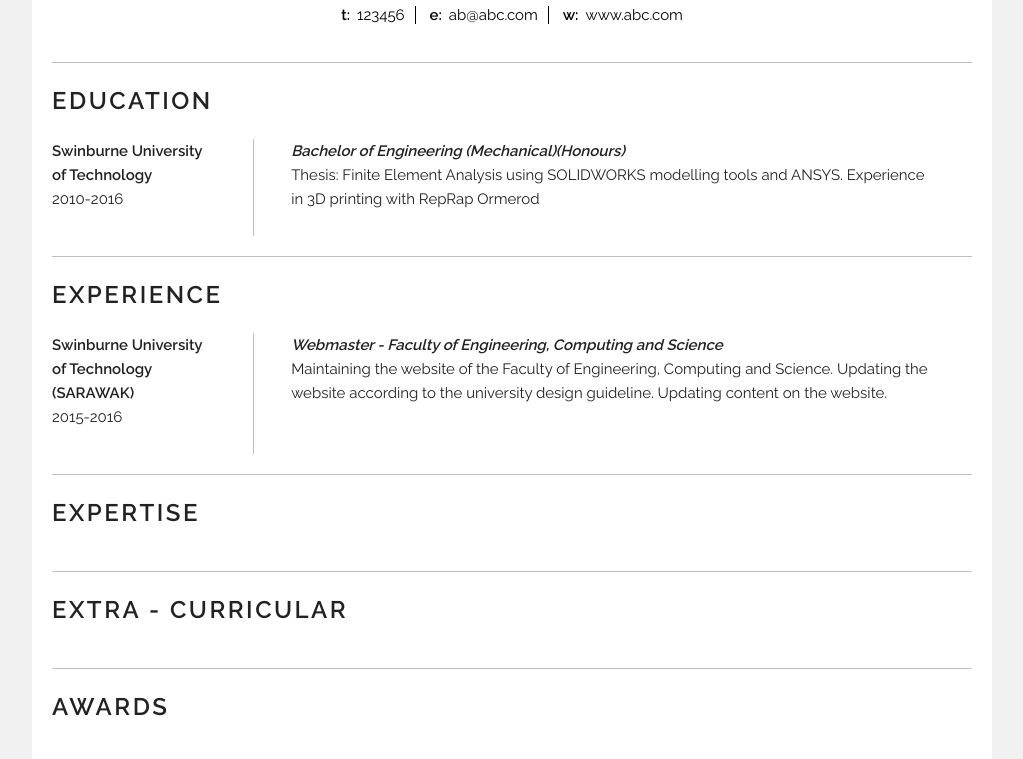
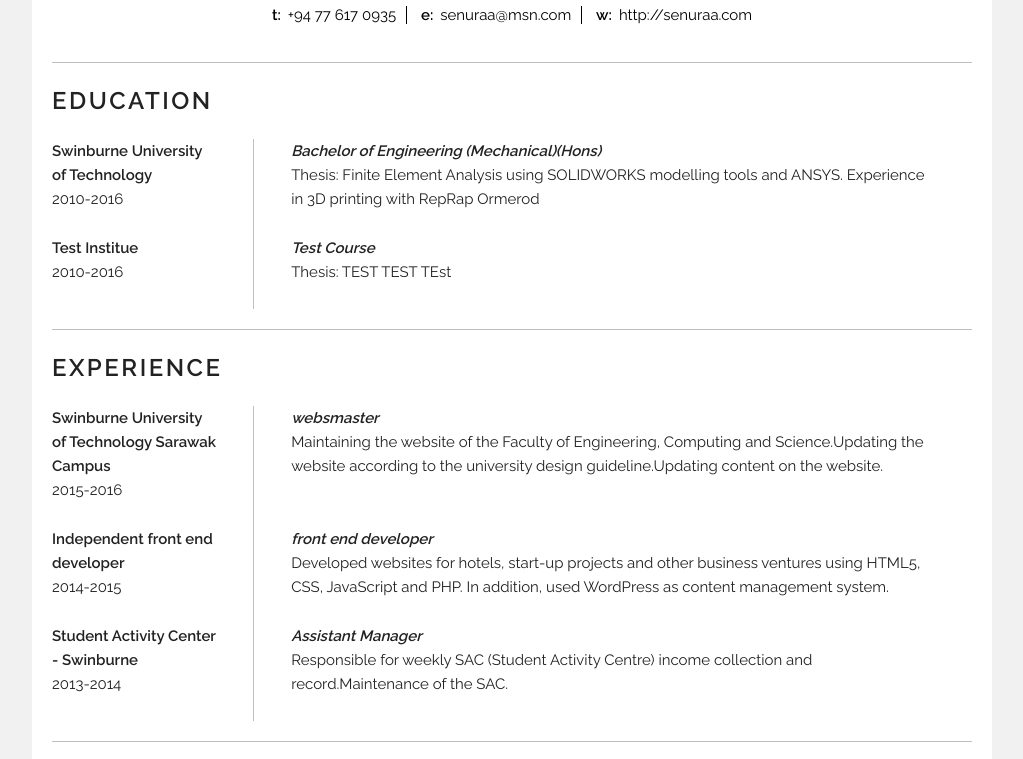
Before and after one commit to senuraa/resumejson, a website: page index.html in a window 1280 px wide. Shown: the part 91-850 px from the top of the page, without its empty margins (128-1151 px from the left). Drawn offline with nearby package versions, Linux system fonts and the light colour scheme.

Commit message:
Halfway through connecting the JSON file

```diff
--- a/index.html
+++ b/index.html
@@ -4,7 +4,6 @@
 <head>
     <meta charset="utf-8">
     <title>Senura Seneviratne | Resume
-
     </title>
     <meta name="description" content="I'm Senura a front-end devolper with a passion for creating beautiful user experiences.">
     <meta name="author" content="Senura Seneviratne">
@@ -12,25 +11,25 @@
     <link href='//fonts.googleapis.com/css?family=Raleway:400,300,600' rel='stylesheet' type='text/css'>
     <link rel="stylesheet" href="css/normalize.css">
     <link rel="stylesheet" href="css/style.css">
-
+    <script src="https://code.jquery.com/jquery-3.1.1.min.js"></script>
 </head>
 
 <body>
     <div class="container">
         <div class="header">
             <div class="row">
-                <h1>Senura Seneviratne</h1>
+                <h1 id="name"></h1>
             </div>
             <div class="row">
                 <div class="address">
-                    <p>321/3, Kalapaluwawa,Rajagiriya. SRI LANKA</p>
+                    <p id="address"></p>
                 </div>
             </div>
             <div class="row">
                 <ul>
-                    <li><a><span>t:</span>123456</a></li>
-                    <li><a><span>e:</span>ab@abc.com</a></li>
-                    <li><a><span>w:</span>www.abc.com</a></li>
+                    <li><a id= "tel"></a></li>
+                    <li><a id="email"></a></li>
+                    <li><a id="website"></a></li>
                 </ul>
             </div>
         </div>
@@ -38,31 +37,33 @@
             <div class="row">
                 <h5>EDUCATION</h3>
             </div>
-            <div class="row">
-                <div class="three columns left--pane">
-                    <h6>Swinburne University of Technology</h5>
-                    <p class="years">2010-2016</p>
-                </div>
-                <div class="nine columns right--pane">
-                    <p class="title--right">Bachelor of Engineering (Mechanical)(Honours)</p>
-                    <p class="desc">Thesis: Finite Element Analysis using SOLIDWORKS modelling tools and ANSYS. Experience in 3D printing with RepRap Ormerod</p>
-                </div>
-            </div>
+            <div id="education"></div>
+            <!--<div class="row">-->
+            <!--    <div class="three columns left--pane">-->
+            <!--        <h6>Swinburne University of Technology</h5>-->
+            <!--        <p class="years">2010-2016</p>-->
+            <!--    </div>-->
+            <!--    <div class="nine columns right--pane">-->
+            <!--        <p class="title--right">Bachelor of Engineering (Mechanical)(Honours)</p>-->
+            <!--        <p class="desc">Thesis: Finite Element Analysis using SOLIDWORKS modelling tools and ANSYS. Experience in 3D printing with RepRap Ormerod</p>-->
+            <!--    </div>-->
+            <!--</div>-->
         </div>
         <div class="experience">
             <div class="row">
                 <h5>experience</h5>
             </div>
-            <div class="row">
-                <div class="three columns left--pane">
-                    <h6>Swinburne University of Technology (SARAWAK)</h5>
-                    <p class="years">2015-2016</p>
-                </div>
-                <div class="nine columns right--pane">
-                    <p class="title--right">Webmaster - Faculty of Engineering, Computing and Science</p>
-                    <p class="desc">Maintaining the website of the Faculty of Engineering, Computing and Science. Updating the website according to the university design guideline. Updating content on the website.</p>
-                </div>
-            </div>
+            <div id="work"></div>
+            <!--<div class="row">-->
+            <!--    <div class="three columns left--pane">-->
+            <!--        <h6>Swinburne University of Technology (SARAWAK)</h5>-->
+            <!--        <p class="years">2015-2016</p>-->
+            <!--    </div>-->
+            <!--    <div class="nine columns right--pane">-->
+            <!--        <p class="title--right">Webmaster - Faculty of Engineering, Computing and Science</p>-->
+            <!--        <p class="desc">Maintaining the website of the Faculty of Engineering, Computing and Science. Updating the website according to the university design guideline. Updating content on the website.</p>-->
+            <!--    </div>-->
+            <!--</div>-->
         </div>
         <div class="skills">
             <div class="row">
@@ -90,7 +91,7 @@
         </div>
 
     </div>
-
+<script src="js/main.js"></script>
 </body>
 
 </html>
--- /dev/null
+++ b/js/main.js
@@ -0,0 +1,45 @@
+var json = (function() {
+    var json = null;
+    $.ajax({
+        'async': false,
+        'global': false,
+        'url': "js/resume.json",
+        'dataType': "json",
+        'success': function(data) {
+            json = data;
+        }
+    });
+    return json;
+})();
+$(document).ready(function() {
+    headerdata();
+    edudata();
+    workdata();
+});
+
+function headerdata() {
+    document.getElementById("name").innerHTML = json.personal.name;
+    document.getElementById("address").innerHTML = json.personal.address;
+    document.getElementById("tel").innerHTML = "<span>t:</span>" + json.personal.mobile;
+    document.getElementById("email").innerHTML = "<span>e:</span>" + json.personal.email;
+    document.getElementById("website").innerHTML = "<span>w:</span>" + json.personal.website;
+}
+
+function edudata(){
+    var txthtml, arrlength, i;
+    arrlength = json.education.length;
+    txthtml = "";
+    for (i=0;i<arrlength;i++){
+        txthtml+= "<div class='row'><div class='three columns left--pane'><h6>"+json.education[i].institution+"</h6>"+"<p class='years'>"+json.education[i].startyear+"-"+json.education[i].endyear+"</p></div>"+"<div class='nine columns right--pane'><p class='title--right'>"+json.education[i].course+"</p><p class='desc'>"+json.education[i].summary+"</p></div></div>"
+    }
+    document.getElementById("education").innerHTML=txthtml;
+}
+function workdata(){
+    var txthtml, arrlength, i;
+    arrlength = json.work.length;
+    txthtml = "";
+    for (i=0;i<arrlength;i++){
+        txthtml+= "<div class='row'><div class='three columns left--pane'><h6>"+json.work[i].company+"</h6>"+"<p class='years'>"+json.work[i].startyear+"-"+json.work[i].endyear+"</p></div>"+"<div class='nine columns right--pane'><p class='title--right'>"+json.work[i].position+"</p><p class='desc'>"+json.work[i].summary+"</p></div></div>"
+    }
+    document.getElementById("work").innerHTML=txthtml;
+}
--- a/js/resume.json
+++ b/js/resume.json
@@ -14,12 +14,19 @@
         }]
     },
 
-    "education": {
+    "education": [{
         "institution": "Swinburne University of Technology",
         "course": "Bachelor of Engineering (Mechanical)(Hons)",
         "startyear": "2010",
-        "endyear": "2016"
-    },
+        "endyear": "2016",
+        "summary":"Thesis: Finite Element Analysis using SOLIDWORKS modelling tools and ANSYS. Experience in 3D printing with RepRap Ormerod"
+    },{
+      "institution": "Test Institue",
+        "course": "Test Course",
+        "startyear": "2010",
+        "endyear": "2016",
+        "summary":"Thesis: TEST TEST TEst"
+    }],
     "work": [{
         "company": "Swinburne University of Technology Sarawak Campus",
         "position": "websmaster",
```
